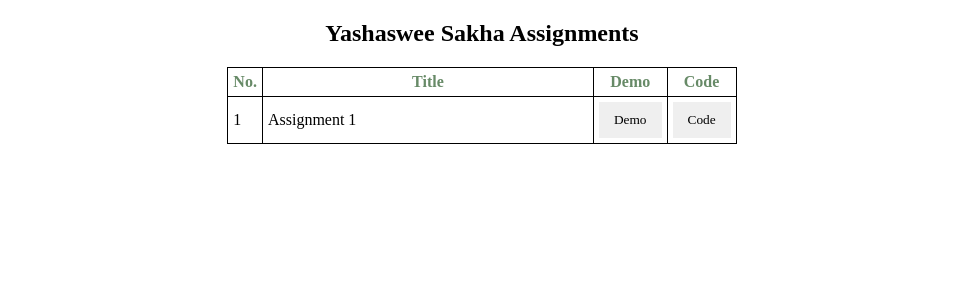
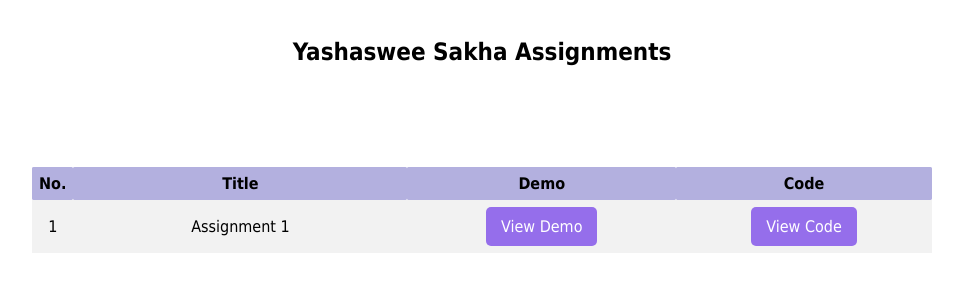
Before and after one commit to vzhzhxx/Github-assignment, a plain HTML site: page index.html in a window 1280 px wide. Shown: the whole page, without its empty margins (158-1121 px from the left). Drawn offline with Linux system fonts and the light colour scheme.

Commit message:
commit 1.4

```diff
--- a/index.html
+++ b/index.html
@@ -10,8 +10,8 @@
 
 <body>
     <h2>Yashaswee Sakha Assignments </h2>
-    <div class="table">
-    <table border= "1"  cellpadding = "5" cellspacing = "5">
+    <div class="tablee" width="900">
+    <table width="900" cellpadding = "7" cellspacing = "7">
         <tr>
             <th style="width: 1rem ">No.</th>
             <th style="width: 20rem">Title</th>
@@ -21,11 +21,13 @@
         <tr>
             <td>1</td>
             <td>Assignment 1</td>
+            <td>
+                <button class="b1">
+                    <a href ="https://yashaswees.github.io/Github-assignment/" target="_blank" > View Demo </a>
+                </button>
+             </td>
             <td><button class="b1">
-               <a href ="https://yashaswees.github.io/Github-assignment/" target="_blank" > Demo </a>
-            </button></td>
-            <td><button class="b1">
-                <a href ="https://github.com/yashaswees/Github-assignment" target="_blank">Code</a>
+                <a href ="https://github.com/yashaswees/Github-assignment" target="_blank">View Code</a>
             </button></td>
         </tr>
 
--- a/style.css
+++ b/style.css
@@ -1,34 +1,70 @@
-.table
+.tablee
 {
     align-self: center;
     margin: auto;
     justify-content: center;
     display: flex;
+    border-collapse: collapse;
+    text-align: center;
+    border: none;
 }
-
 .b1
 {
     border: none;
     padding: 10px 15px;
     text-align: center;
     text-decoration: none;
+    border-radius: 5px;
+    background-color: rgb(149, 110, 235);
+    transition-duration: 0.5s;
 }
 
 th {
-  color: rgb(103, 138, 103);
+  background-color:#b3b0df ;
+  border-radius: 0.13em;
   }
 
 a{
-    font-family:'Times New Roman', Times, serif;
     text-decoration: none;
-    color:rgb(0, 0, 0);
+    color:rgb(255, 255, 255);
 }
 
 h2{
     text-align: center;
+    margin: 3% auto;
 }
 
-table, th, td {
-    border: 1px solid black;
+th,td {
     border-collapse: collapse;
+    box-shadow: 0px 0px 5px rgba(0, 0, 0, 0.);
+    border: none;
   }
+
+body
+{
+    background-color:#ffffff;
+
+}
+*:not(h2){
+    font-size:medium;
+}
+*{
+    font-family:Tahoma;
+}
+.b1:hover
+{
+background-color: rgb(125, 98, 184) ;
+}
+
+tr:nth-child(even) {
+    background-color: #f2f2f2;
+  }
+table{
+    margin: 5% auto;
+    border-collapse: collapse;
+    box-shadow: 0px 0px 5px rgba(0, 0, 0, 0.);
+    border: none;
+}
+tr:nth-child(odd) {
+    background-color: #b3b0df;
+  }
```
Also changed, not shown: test.html (added, +30 -0 lines).
